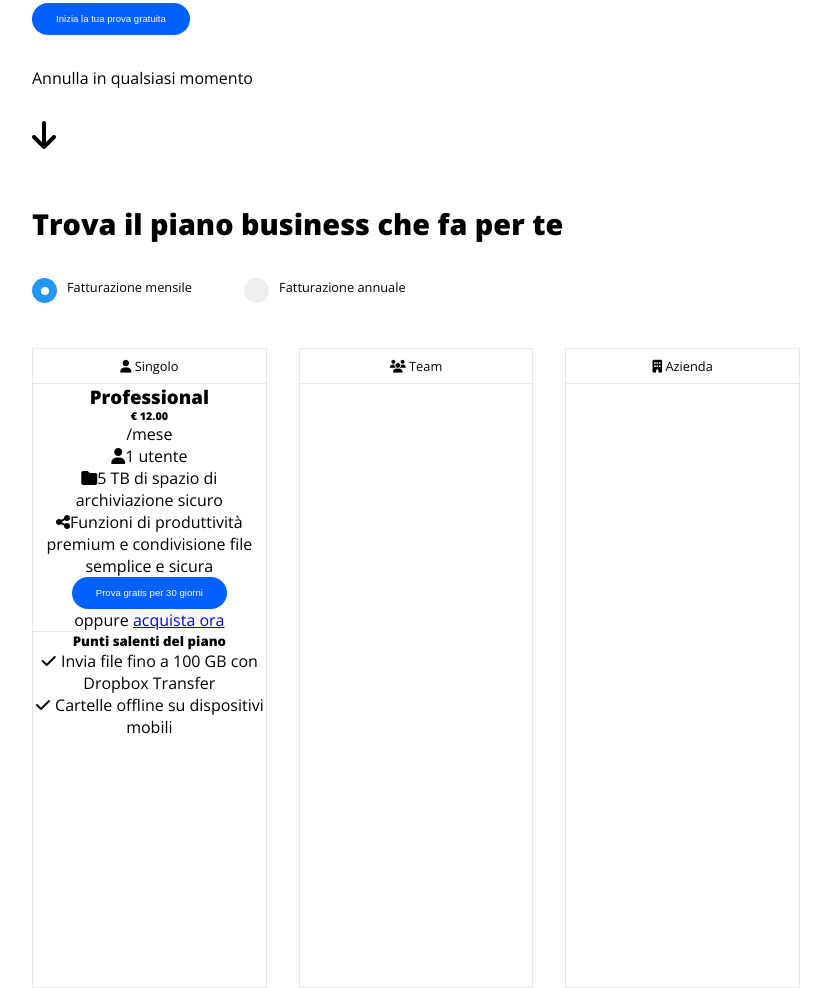
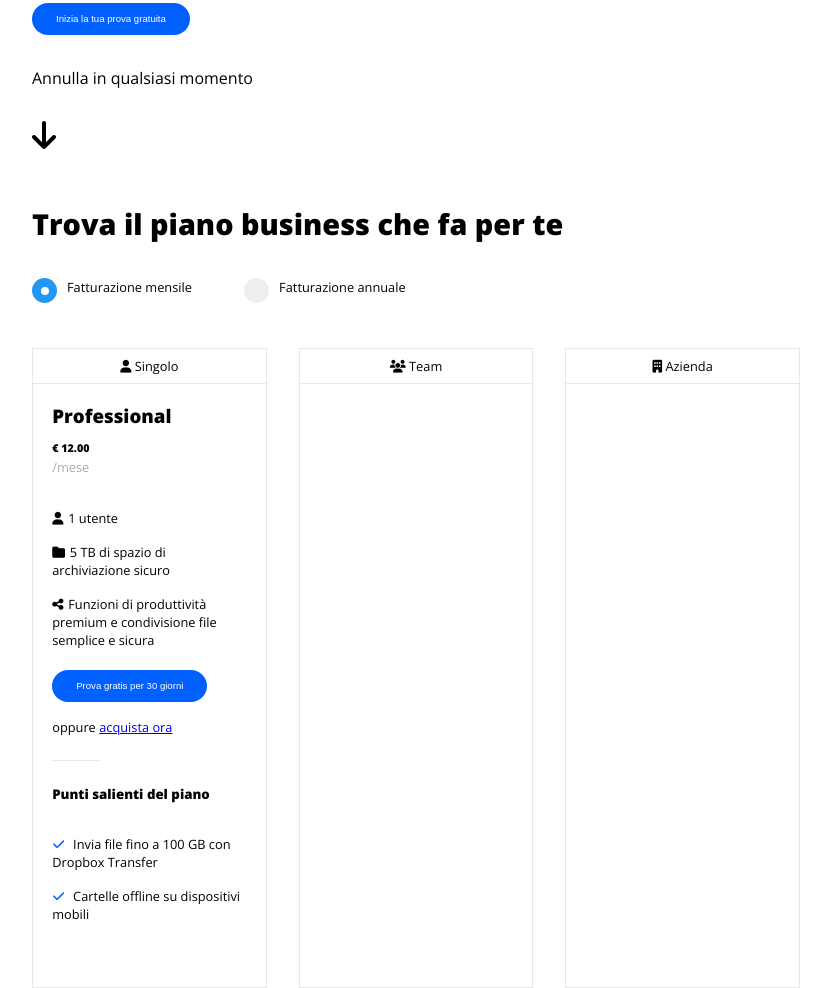
Before and after one commit to MarcoInchingoli89/htmlcss-dropbox, a plain HTML site: page index.html in a window 1280 px wide. Shown: the part 875-1863 px from the top of the page, without its empty margins (224-1055 px from the left). Drawn offline with nearby package versions, Linux system fonts and the light colour scheme.

Commit message:
Add Content Main Dropbox

```diff
--- a/assets/css/style.css
+++ b/assets/css/style.css
@@ -35,6 +35,7 @@ body {
     --db-border-darker: #A0A0A0;
     --db-border-dark: #BBBBBB;
     --db-border-light: #D9D9D9;
+    --db-month: #ADABA6;
     --db-border-lighter: #EDEDED;
     --db-border-main: #E8E8EA;
     --db-square-dark: #0D2481;
@@ -45,6 +46,8 @@ body {
     --db-square-red: #FF1C1C;
     --db-square-yellow: #FFD830;
     --db-buttons: #0061FF;
+    --db-check: #1363FF;
+
     --db-jumbo-banner-square: #B4D0E7;
 
 }
@@ -219,9 +222,49 @@ header button {
     font-size: 0.8rem;
   }
 
+  .content {
+    text-align:left;
+    padding: 1.2rem;
+  }
+
+  .content h3 {
+    padding-bottom: 0.8rem;
+  }
+
+  .month {
+    font-size: 0.8rem;
+    color: var(--db-month);
+  }
+
+  .unlisted li {
+    padding: 0.5rem 0;
+  }
+
+  .unlisted i {
+    padding-right: 0.3rem;
+  }
+
+  .content button {
+    margin-top: 0.8rem;
+}
+
+  .buy_now {
+    font-size: 0.8rem;
+    padding-top: 1rem;
+  }
+
   .border_mini {
     width: 3rem;
     border-bottom: 0.1rem solid #E8E8EA;
+    padding-top: 1.5rem;
+  }
+
+  .content h5 {
+    padding-top: 1.5rem;
+  }
+
+  .blue_check {
+    color: #1363FF;
   }
 
 
@@ -258,4 +301,6 @@ header button {
 
   .unlisted {
     list-style: none;
+    font-size: 0.8rem;
+    padding-top: 1.5rem;
   }
--- a/index.html
+++ b/index.html
@@ -102,6 +102,8 @@
                                 Singolo
                             </div>
 
+                            <div class="content">
+
                                 <h3>Professional</h3>
                                 <h6>€ 12.00</h6>
                                 <span class="month">/mese <br></span>
@@ -119,20 +121,24 @@
 
                                 <div class="border_mini"></div>
 
-                            <h5>Punti salenti del piano</h5>
+                                <h5>Punti salienti del piano</h5>
 
-                            <ul class="unlisted">
+                                <ul class="unlisted salient">
 
-                                <li>
-                                    <i class="fa-solid fa-check"></i>
+                                    <li class="padding_left">
+                                    <i class="fa-solid fa-check blue_check"></i>
                                     Invia file fino a 100 GB con Dropbox Transfer </li>
-                                <li>
-                                    <i class="fa-solid fa-check"></i>
+                                    <li class="padding_left">
+                                    <i class="fa-solid fa-check blue_check"></i>
                                     Cartelle offline su dispositivi mobili
                                     </li>
+                                </ul>
+                            </div>
 
 
-                            </ul>
+
+
+
 
                         </div>
 
```
Lines whose indentation alone changed are shown as unchanged.
